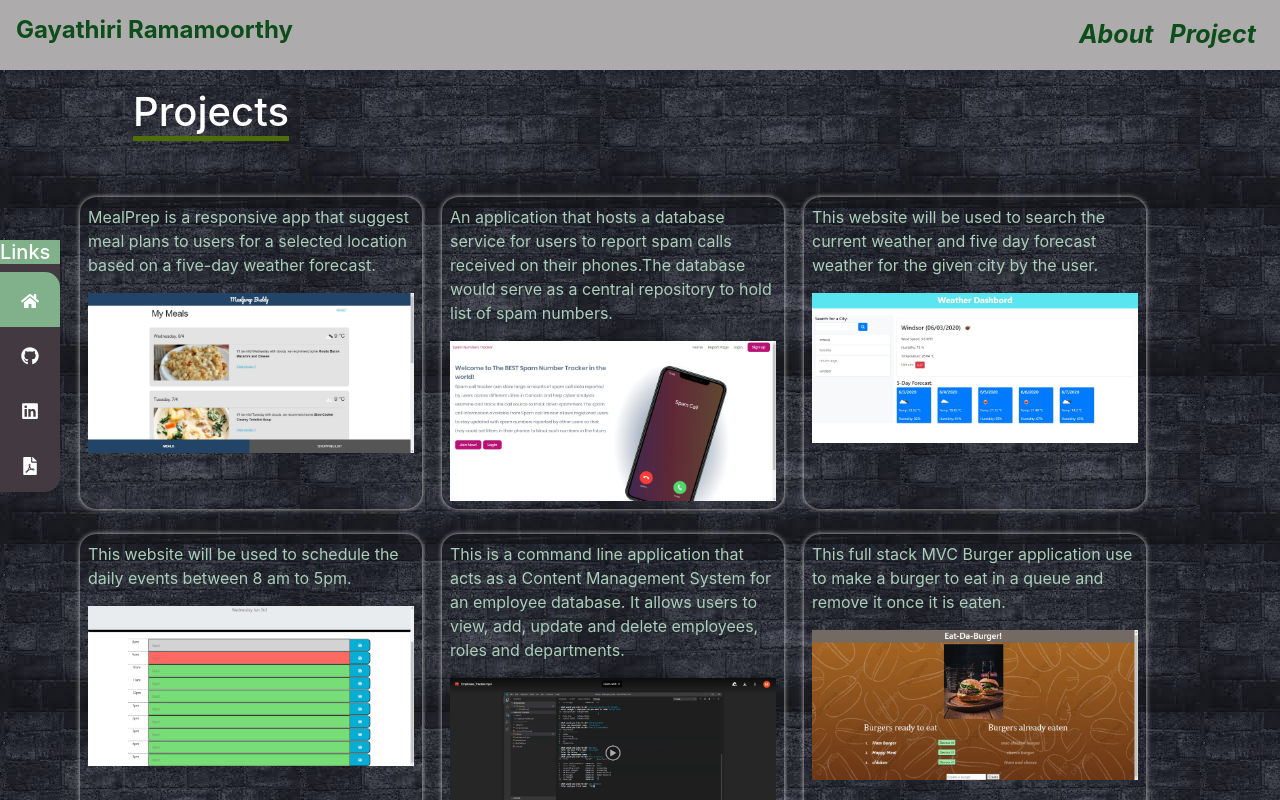
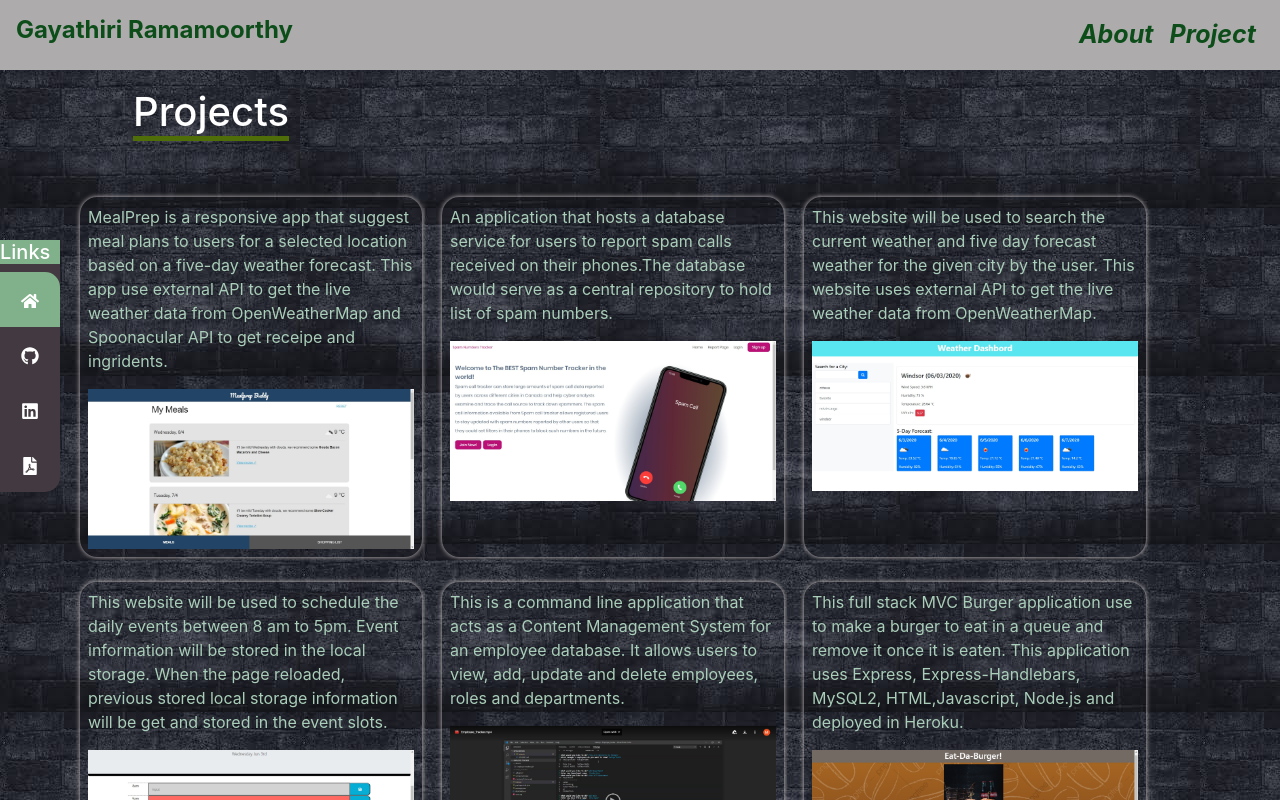
Before and after one commit to mathigayathri2001/React_Portfolio, a React (Create React App) app: page /Project in a window 1280 px wide. Shown: the top 800 px of the page. Built offline with nearby package versions, Linux system fonts and the light colour scheme.

Commit message:
added readme

```diff
--- a/src/pages/Project.js
+++ b/src/pages/Project.js
@@ -32,6 +32,8 @@ function Project() {
                 <p>
                   MealPrep is a responsive app that suggest meal plans to users
                   for a selected location based on a five-day weather forecast.
+                  This app use external API to get the live weather data from OpenWeatherMap
+                  and Spoonacular API to get receipe and ingridents.
                 </p>
                 <img src={mealprepbuddy} alt="mealprepbuddy" />
                 <div className="overlay">
@@ -96,7 +98,8 @@ function Project() {
               <div className="inner">
                 <p>
                   This website will be used to search the current weather and
-                  five day forecast weather for the given city by the user.
+                  five day forecast weather for the given city by the user. This website uses external API to
+                  get the live weather data from OpenWeatherMap.
                 </p>
                 <img src={weatherdashboard} alt="weatherdashboard" />
                 <div className="overlay">
@@ -127,8 +130,8 @@ function Project() {
             <div className="item">
               <div className="inner">
                 <p>
-                  This website will be used to schedule the daily events between
-                  8 am to 5pm.
+                  This website will be used to schedule the daily events between 8 am to 5pm. Event information will be stored in the local storage. When the page reloaded, previous stored local storage information will be get and stored in the event slots.
+
                 </p>
                 <img src={sechedularevent} alt="sechedularevent" />
                 <div className="overlay">
@@ -193,7 +196,7 @@ function Project() {
               <div className="inner">
                 <p>
                   This full stack MVC Burger application use to make a burger to
-                  eat in a queue and remove it once it is eaten.
+                  eat in a queue and remove it once it is eaten. This application uses Express, Express-Handlebars, MySQL2, HTML,Javascript, Node.js and deployed in Heroku.
                 </p>
                 <img src={burger} alt="burger" />
                 <div className="overlay">
```
Also changed, not shown: 1 other file (tests, documents, lock files or other folders).
